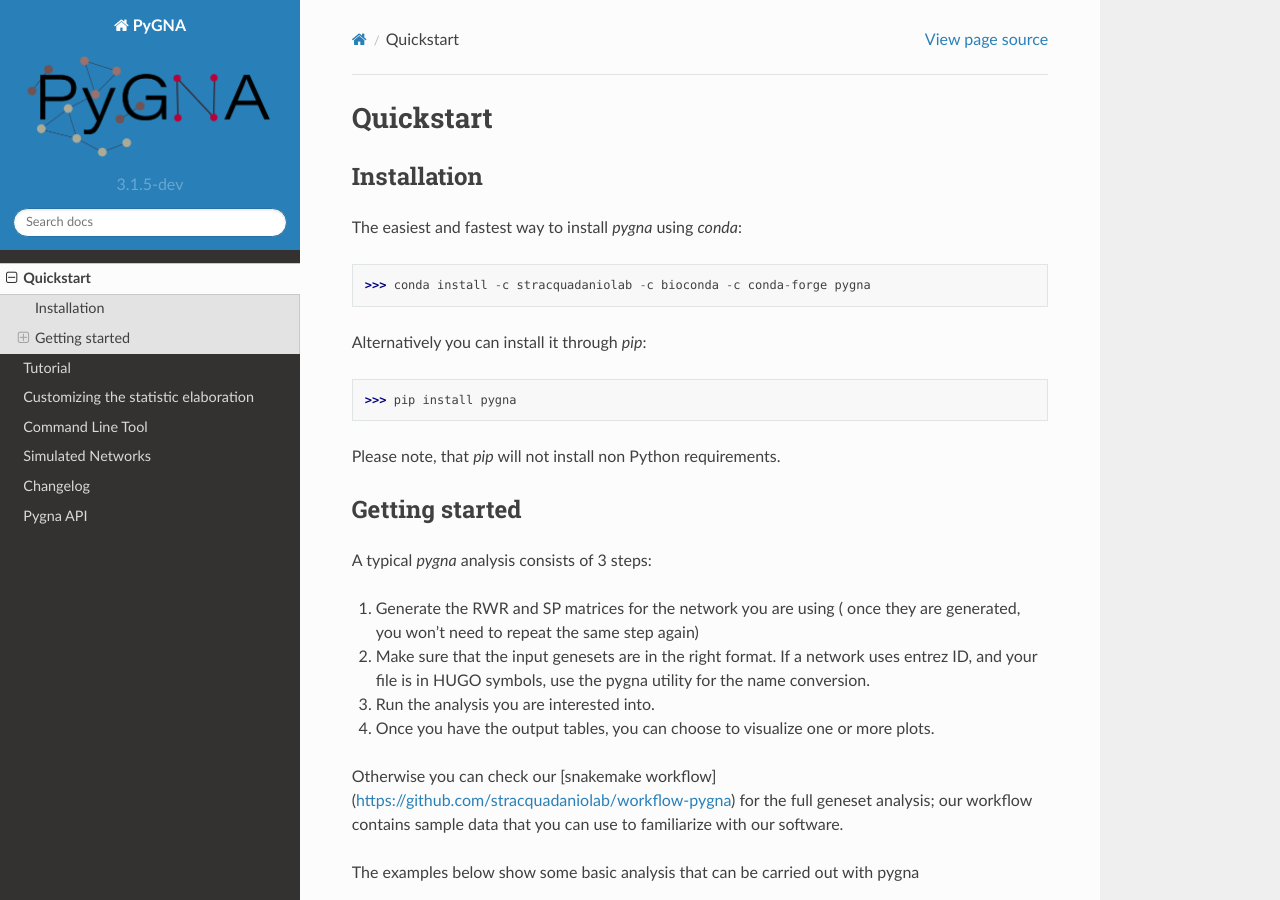
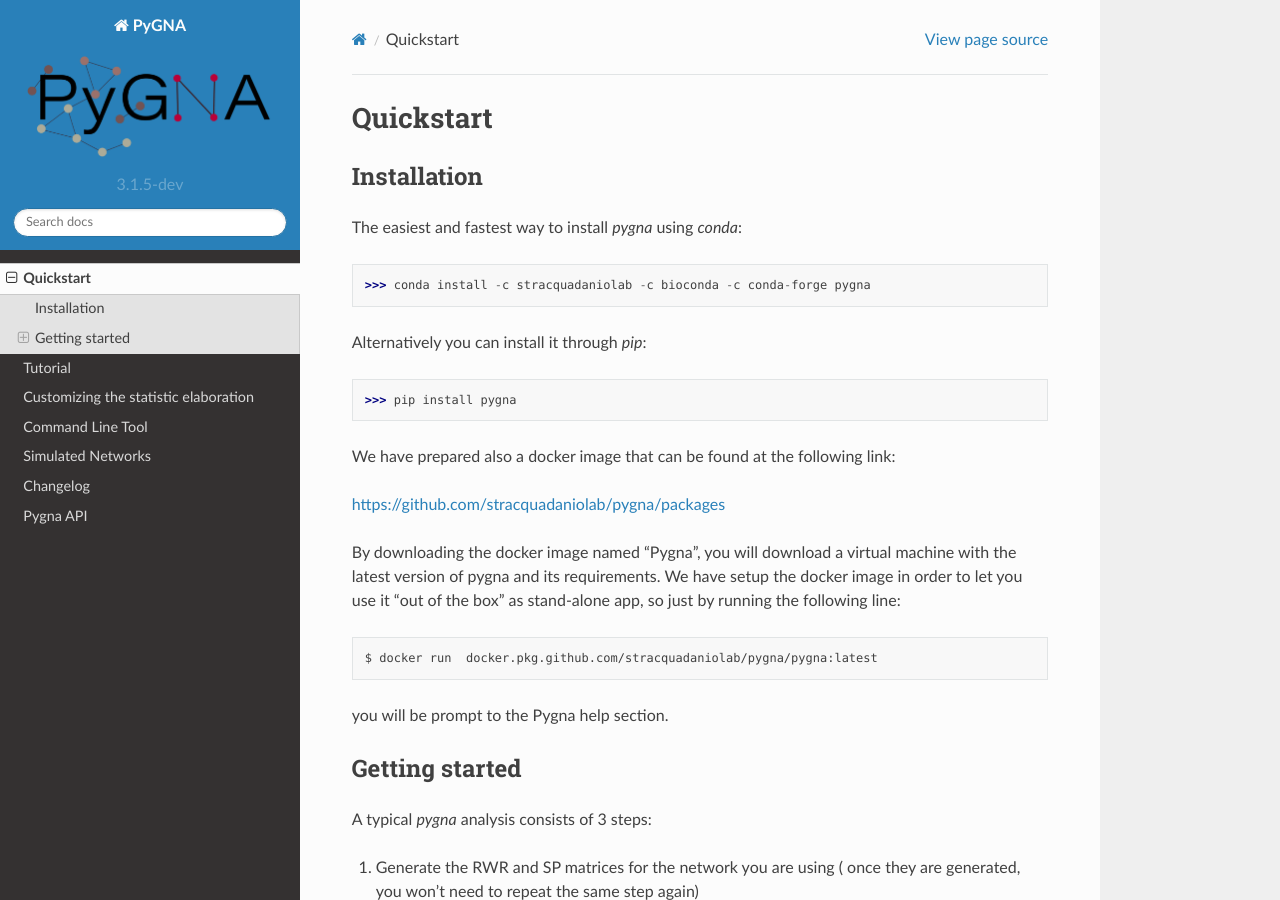
Before and after one commit to stracquadaniolab/pygna, a Sphinx documentation site: the page built from docs/quickstart.rst, in a window 1280 px wide and 900 px high. Built offline with Sphinx 7.4.7 and the Read the Docs theme 2.0.0, drawn with Linux system fonts in a browser that asks for light colours.

Commit message:
added documentation

```diff
--- a/docs/block_model.rst
+++ b/docs/block_model.rst
@@ -12,6 +12,3 @@ Block Model
 
 
 .. autofunction:: pygna.block_model.generate_sbm_network
-
-
-.. autofunction:: pygna.block_model.generate_sbm2_network
--- a/docs/quickstart.rst
+++ b/docs/quickstart.rst
@@ -12,7 +12,18 @@ Alternatively you can install it through `pip`:
 
     >>> pip install pygna
 
-Please note, that `pip` will not install non Python requirements.
+We have prepared also a docker image that can be found at the following link:
+
+https://github.com/stracquadaniolab/pygna/packages
+
+By downloading the docker image named "Pygna", you will download a virtual machine with the latest version of pygna and its requirements.
+We have setup the docker image in order to let you use it "out of the box" as stand-alone app, so just by running the following line:
+
+.. code-block:: bash
+
+    $ docker run  docker.pkg.github.com/stracquadaniolab/pygna/pygna:latest
+
+you will be prompt to the Pygna help section.
 
 Getting started
 ---------------
--- a/setup.py
+++ b/setup.py
@@ -41,7 +41,7 @@ setup(
     # test info and requirements
     test_suite='tests',
     tests_require=[],
-    python_requires='>=3.7',
+    # python_requires='>=3.7',
 
     # package deployment info
     include_package_data=True,
```
Also changed, not shown: docs/CLI.rst (+21 -0 lines), docs/painter.rst (+0 -8 lines), docs/utils.rst (+0 -14 lines), 1 other file.
